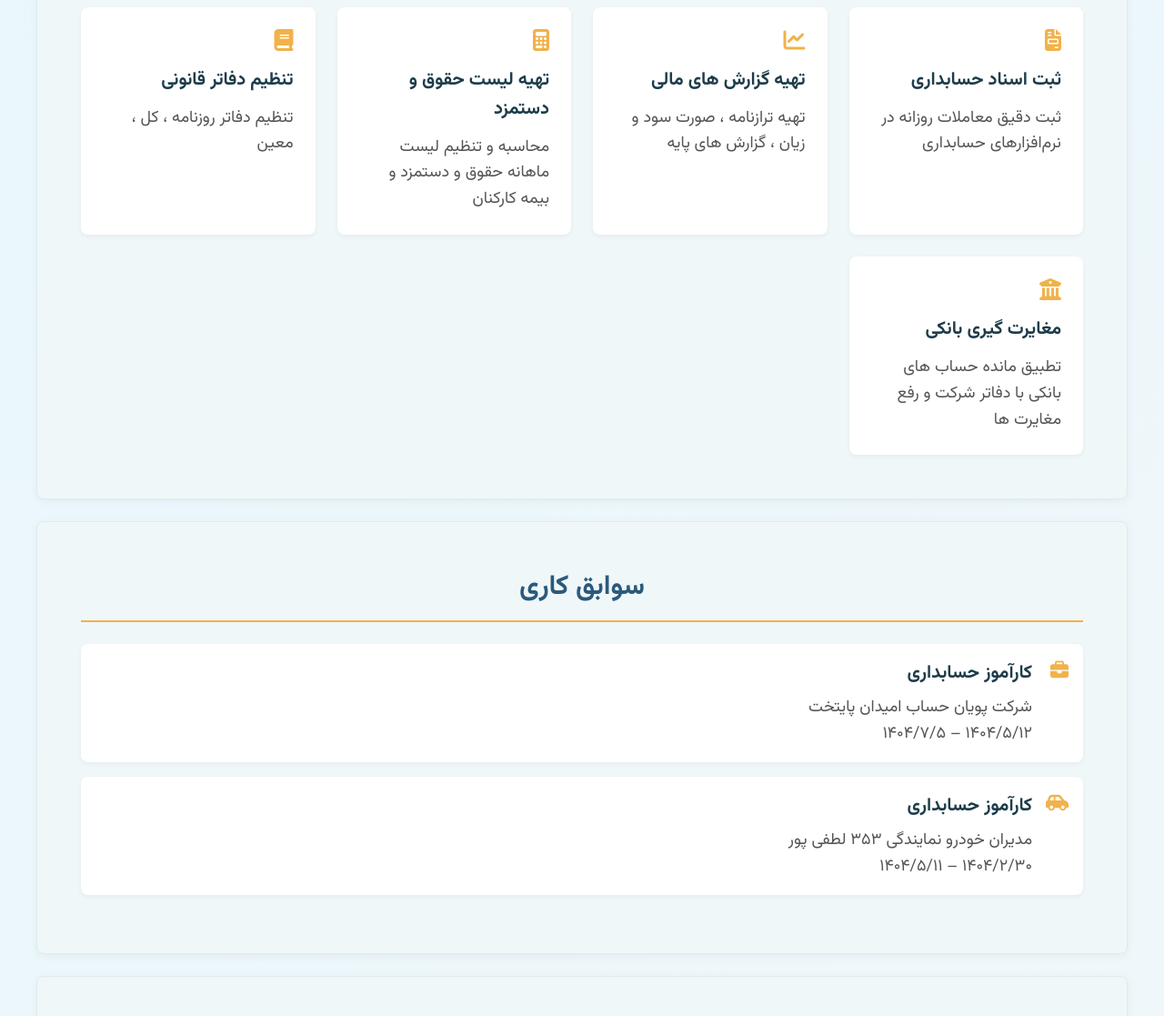
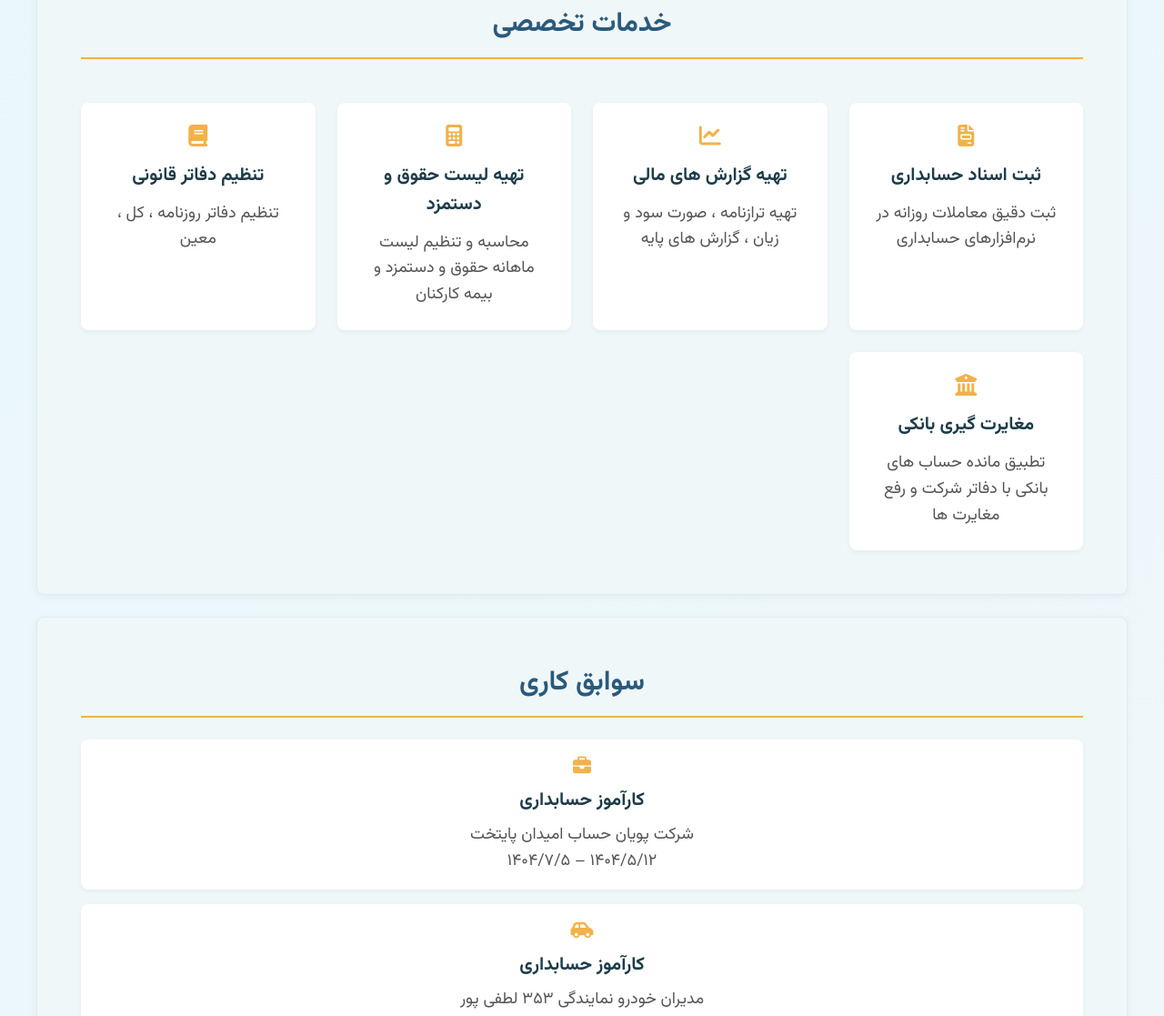
Before and after one commit to AmiriZanganeh/accountant, a plain HTML site: page index.html in a window 1280 px wide. Shown: the part 1683-2800 px from the top of the page at 91% size. Drawn offline with Linux system fonts and the light colour scheme.

Commit message:
Update index.html

```diff
--- a/index.html
+++ b/index.html
@@ -264,6 +264,9 @@
       border-radius: 8px;
       align-items: flex-start;
       box-shadow: 0 2px 5px rgba(0,0,0,0.05);
+      text-align: center;
+      flex-direction: column;
+      align-items: center;
     }
 
     .info-item i {
@@ -271,10 +274,12 @@
       color: var(--accent);
       min-width: 40px;
       padding-top: 3px;
+      margin-bottom: var(--spacing-sm);
     }
 
     .info-text {
       flex-grow: 1;
+      text-align: center;
     }
 
     .info-text h3 {
@@ -320,6 +325,10 @@
       padding: var(--spacing-lg);
       border-radius: 8px;
       box-shadow: 0 2px 5px rgba(0,0,0,0.05);
+      text-align: center;
+      display: flex;
+      flex-direction: column;
+      align-items: center;
     }
 
     .service i {
@@ -338,6 +347,7 @@
     .service p {
       color: #555;
       font-size: var(--font-size-base);
+      text-align: center;
     }
 
     .direct-contact {
```
